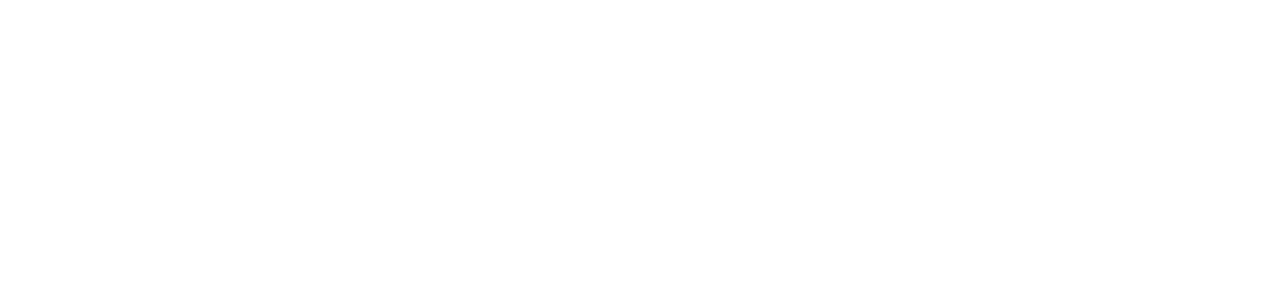
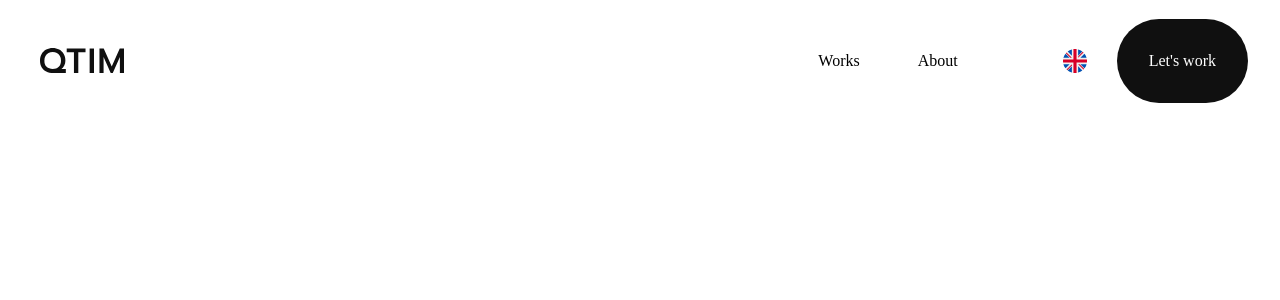
Before and after one commit to Raketich/qtim-test, a Nuxt app: page / in a window 1280 px wide. Shown: the top 300 px of the page. Built offline with nearby package versions, Linux system fonts and the light colour scheme.

Commit message:
feat(ui): added deafult layout and implement it in app.vue

```diff
--- a/app.vue
+++ b/app.vue
@@ -1,5 +1,7 @@
 <template>
   <div>
-    <NuxtPage />
+    <NuxtLayout>
+      <NuxtPage />
+    </NuxtLayout>
   </div>
 </template>
--- /dev/null
+++ b/layouts/default.vue
@@ -0,0 +1,25 @@
+<script setup lang="ts">
+import AppHeader from "@/components/common/AppHeader.vue";
+</script>
+
+<template>
+  <div class="layout">
+    <AppHeader />
+    <main class="layout__main">
+      <slot />
+    </main>
+  </div>
+</template>
+
+<style>
+.layout {
+  min-height: 100vh;
+  overflow-x: hidden;
+}
+
+.layout__main {
+  width: 100%;
+  max-width: 100vw;
+  padding-top: 241px;
+}
+</style>
```
